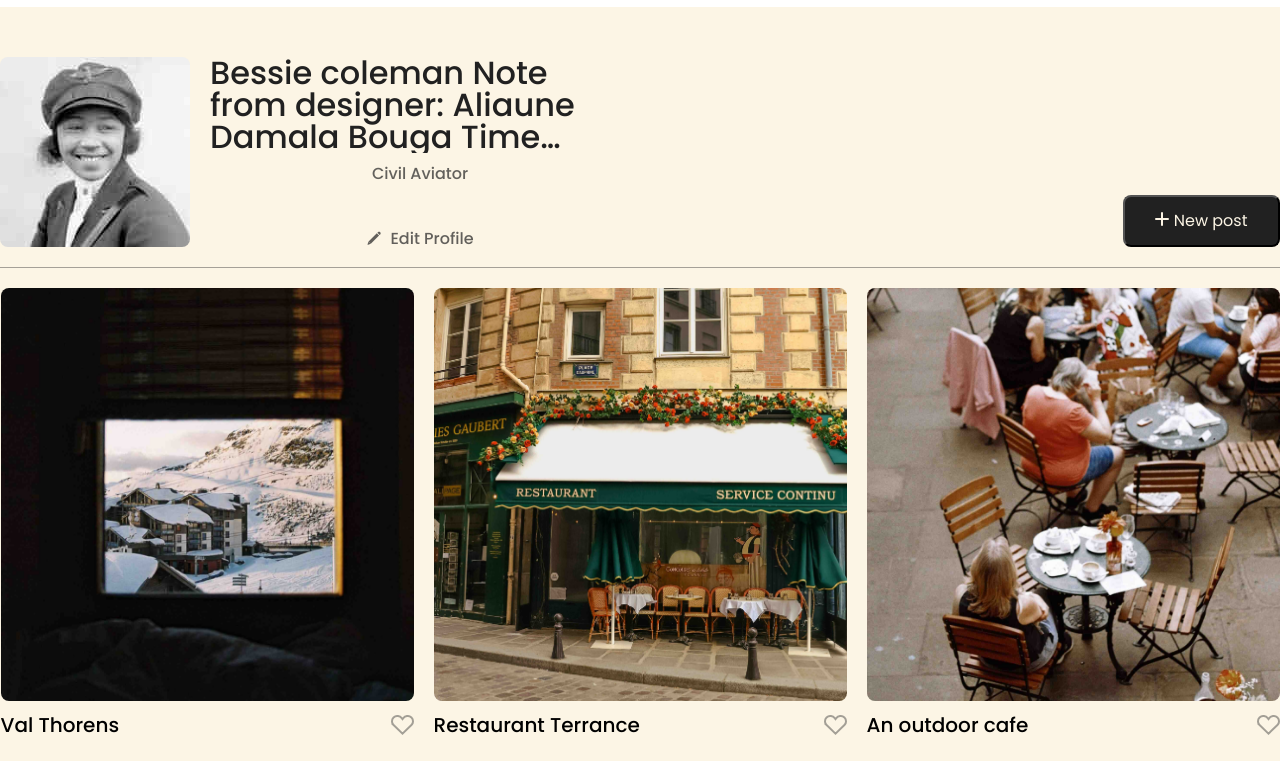
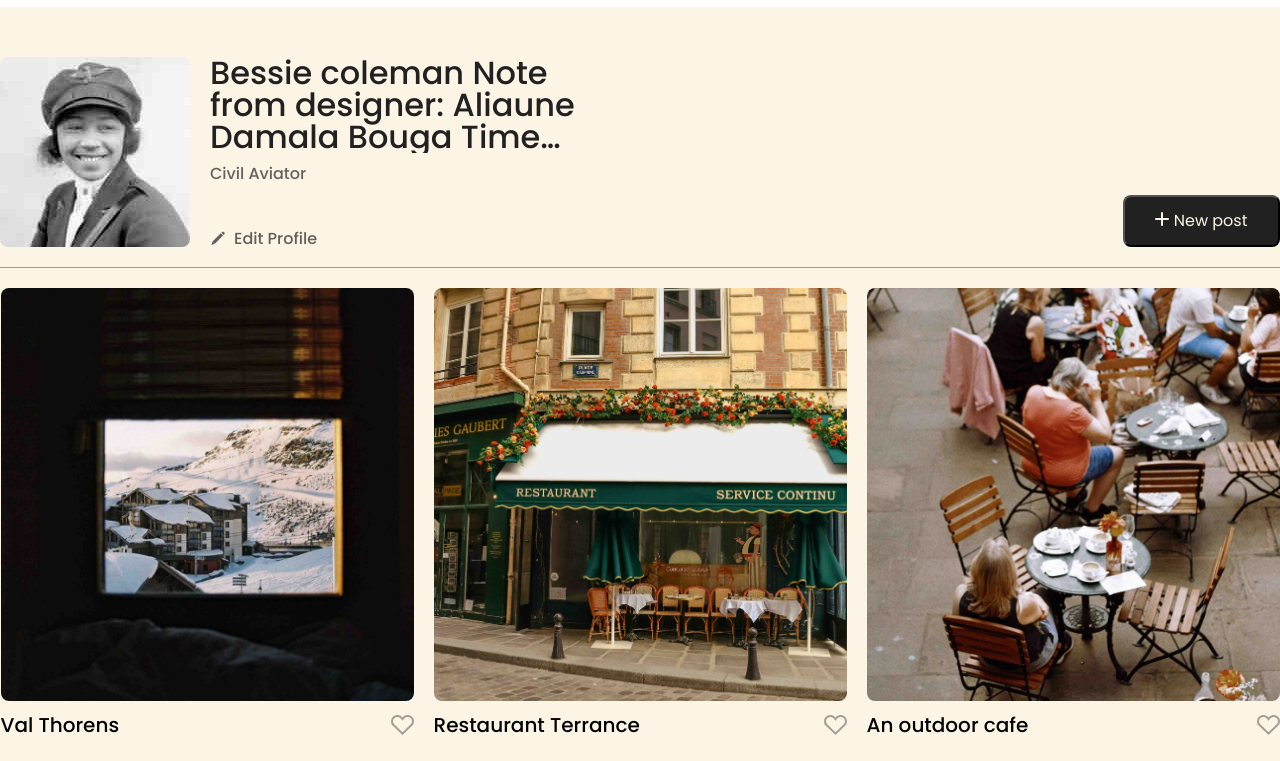
Before and after one commit to megazord123/project-spots, a plain HTML site: page index.html in a window 1280 px wide. Shown: the part 39-800 px from the top of the page. Drawn offline with Linux system fonts and the light colour scheme.

Commit message:
"3 updates "

```diff
--- a/blocks/profile.css
+++ b/blocks/profile.css
@@ -11,14 +11,6 @@
   border-radius: 8px;
 }
 
-.profile__column {
-  display: flex;
-  flex-direction: column;
-  align-items: start;
-  max-width: 420px;
-  align-items: center;
-}
-
 .profile__name {
   margin: 0 0 12px;
   font-size: 32px;
@@ -30,6 +22,13 @@
   display: -webkit-box;
   -webkit-line-clamp: 3;
   -webkit-box-orient: vertical;
+  max-width: 420px;
+}
+
+.profile__column {
+  display: flex;
+  flex-direction: column;
+  align-items: start;
   max-width: 420px;
 }
 
@@ -105,6 +104,7 @@
     margin: 0 0 20px;
     text-align: center;
     margin-right: 0;
+    align-items: center;
   }
 
   .profile__add-btn {
```
